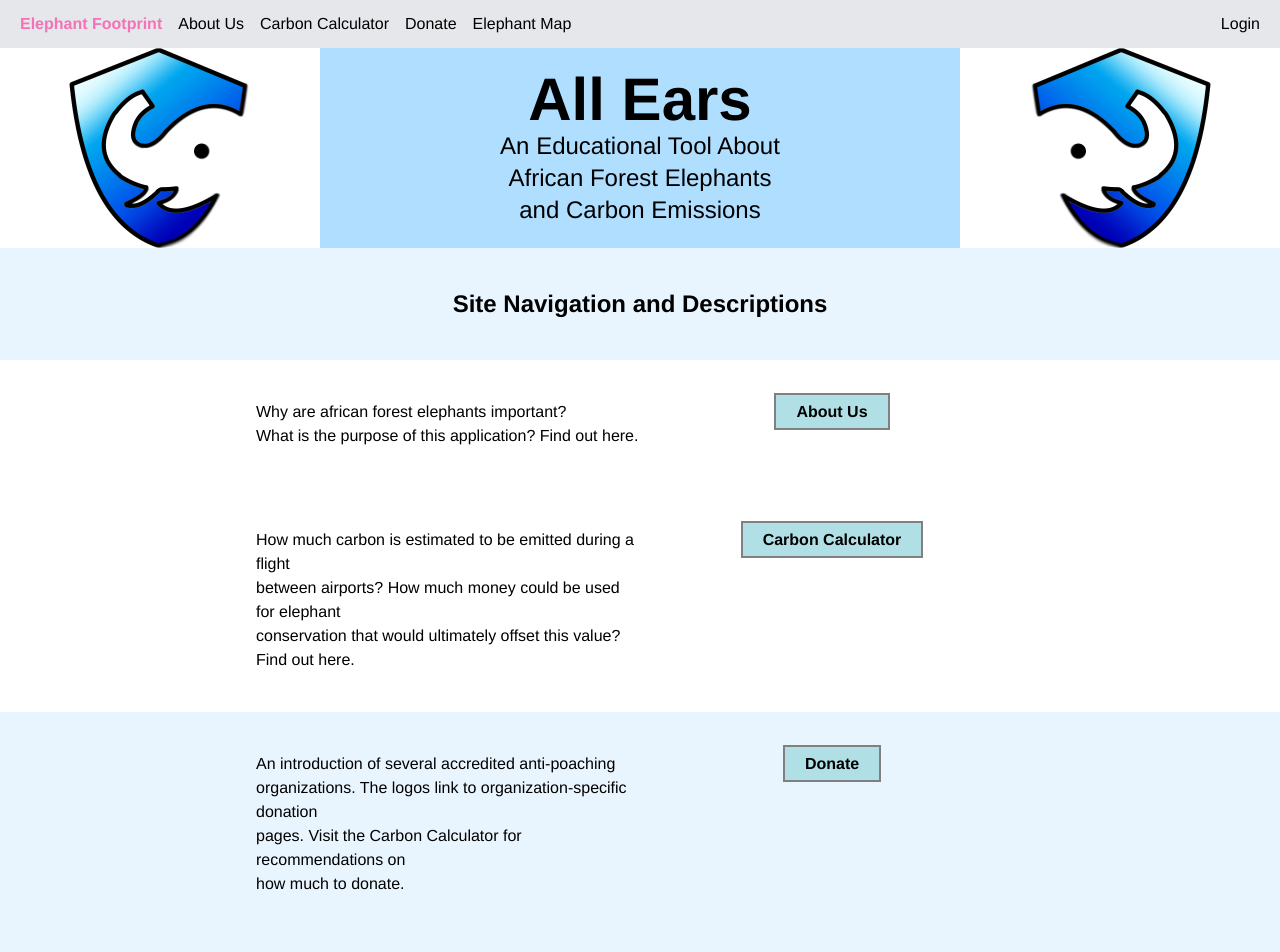
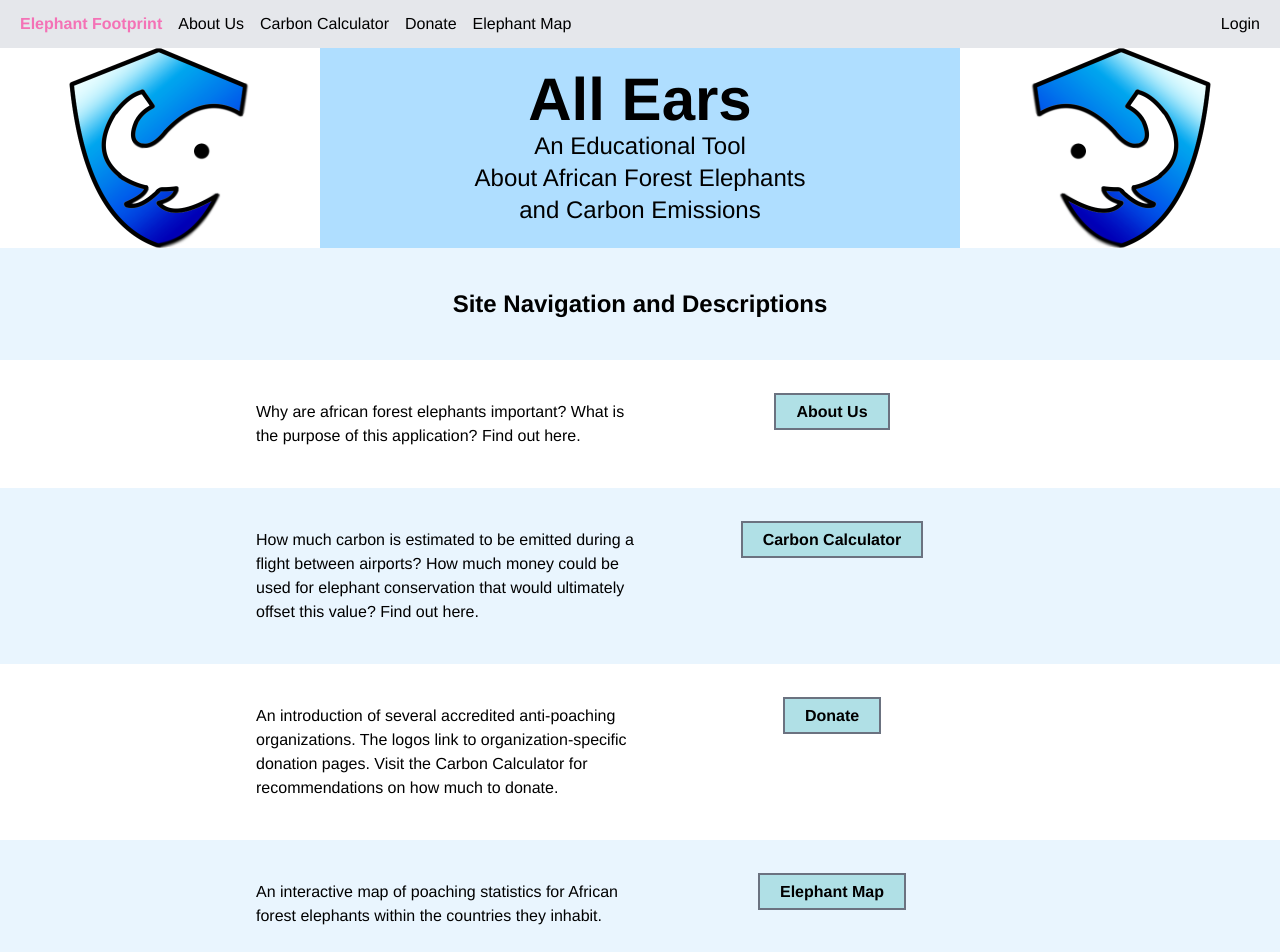
Before and after one commit to All-Ears/web-frontend, a Vue app: page / in a window 1280 px wide. Shown: the top 952 px of the page. Built offline with nearby package versions, Linux system fonts and the light colour scheme; no server answers; what vue-highcharts would draw is missing.

Commit message:
Fixed my errors in the Home page

```diff
--- a/src/views/Home.vue
+++ b/src/views/Home.vue
@@ -1,29 +1,29 @@
 <template>
     <div
         class="flex flex-row justify-center"
-        style="background-color:#afdeff; margin:0 auto;"
+        style="background-color: #afdeff; margin: 0 auto;"
     >
-        <div class="w-1/3" style="background-color:white;">
+        <div class="w-1/3 bg-white">
             <img
                 src="/highreslogo.png"
                 alt="Elephant Footprint's logo"
                 width="200"
-                style="margin-left:auto; margin-right:auto"
+                class="mx-auto"
             />
         </div>
         <div class="flex flex-col justify-center w-2/3">
             <h1 class="text-center font-bold text-6xl">All Ears</h1>
-            <h2 class="text-center text-2xl">
-                An Educational Tool About<br />African Forest Elephants<br />and
-                Carbon Emissions
-            </h2>
+            <h2 class="text-center text-2xl">An Educational Tool</h2>
+            <h2 class="text-center text-2xl">About African Forest Elephants</h2>
+            <h2 class="text-center text-2xl">and Carbon Emissions</h2>
         </div>
-        <div class="w-1/3" style="background-color:white">
+        <div class="w-1/3 bg-white">
             <img
                 src="/highreslogo.png"
                 alt=""
                 width="200"
-                style="transform:scaleX(-1); margin-left:auto; margin-right:auto"
+                class="mx-auto"
+                style="transform:scaleX(-1)"
             />
         </div>
     </div>
@@ -37,62 +37,62 @@
         <div class="w-3/5 my-0 mx-auto">
             <div class="float-left w-1/2">
                 <p>
-                    Why are african forest elephants important? <br />What is
-                    the purpose of this application? Find out here.
+                    Why are african forest elephants important? What is the
+                    purpose of this application? Find out here.
                 </p>
             </div>
             <div class="float-right w-1/2 text-center">
                 <router-link
                     to="/about"
                     tag="button"
-                    class="px-5 py-2 font-bold"
-                    style="background-color:powderblue; border-color:grey; border-style:solid; border-width:2px"
+                    class="px-5 py-2 font-bold border-solid border-2 border-gray-500"
+                    style="background-color: powderblue"
                     >About Us</router-link
                 >
             </div>
         </div>
     </div>
 
-    <div class="flex flex-row w-full my-0 mx-auto py-10 justify-center">
+    <div
+        class="flex flex-row w-full my-0 mx-auto py-10 justify-center"
+        style="background-color:#e9f5fe"
+    >
         <div class="w-3/5 my-0 mx-auto">
             <div class="float-left w-1/2">
                 <p>
-                    How much carbon is estimated to be emitted during a
-                    flight<br />between airports? How much money could be used
-                    for elephant<br />conservation that would ultimately offset
-                    this value?<br />Find out here.
+                    How much carbon is estimated to be emitted during a flight
+                    between airports? How much money could be used for elephant
+                    conservation that would ultimately offset this value? Find
+                    out here.
                 </p>
             </div>
             <div class="float-right w-1/2 text-center">
                 <router-link
                     to="/carboncalculator"
                     tag="button"
-                    class="px-5 py-2 font-bold"
-                    style="background-color:powderblue; border-color:grey; border-style:solid; border-width:2px"
+                    class="px-5 py-2 font-bold border-solid border-2 border-gray-500"
+                    style="background-color: powderblue"
                     >Carbon Calculator</router-link
                 >
             </div>
         </div>
     </div>
-    <div
-        class="flex flex-row w-full py-10 justify-center my-0 mx-auto"
-        style="background-color:#e9f5fe"
-    >
+    <div class="flex flex-row w-full py-10 justify-center my-0 mx-auto">
         <div class="w-3/5 my-0 mx-auto">
             <div class="float-left w-1/2">
                 <p>
-                    An introduction of several accredited anti-poaching<br />organizations.
-                    The logos link to organization-specific donation<br />pages.
-                    Visit the Carbon Calculator for recommendations on<br />how
-                    much to donate.
+                    An introduction of several accredited anti-poaching
+                    organizations. The logos link to organization-specific
+                    donation pages. Visit the Carbon Calculator for
+                    recommendations on how much to donate.
                 </p>
             </div>
             <div class="float-right w-1/2 text-center">
                 <router-link
                     to="/donate"
                     tag="button"
-                    class="px-5 py-2 font-bold"
-                    style="background-color:powderblue; border-color:grey; border-style:solid; border-width:2px"
+                    class="px-5 py-2 font-bold border-solid border-2 border-gray-500"
+                    style="background-color: powderblue"
                     >Donate</router-link
                 >
             </div>
@@ -105,7 +105,7 @@
         <div class="w-3/5 my-0 mx-auto">
             <div class="float-left w-1/2">
                 <p>
-                    An interactive map of poaching statistics for african<br />forest
+                    An interactive map of poaching statistics for African forest
                     elephants within the countries they inhabit.
                 </p>
             </div>
@@ -113,8 +113,8 @@
                 <router-link
                     to="/elephantmap"
                     tag="button"
-                    class="px-5 py-2 font-bold"
-                    style="background-color:powderblue; border-color:grey; border-style:solid; border-width:2px"
+                    class="px-5 py-2 font-bold border-solid border-2 border-gray-500"
+                    style="background-color: powderblue"
                     >Elephant Map</router-link
                 >
             </div>
```
